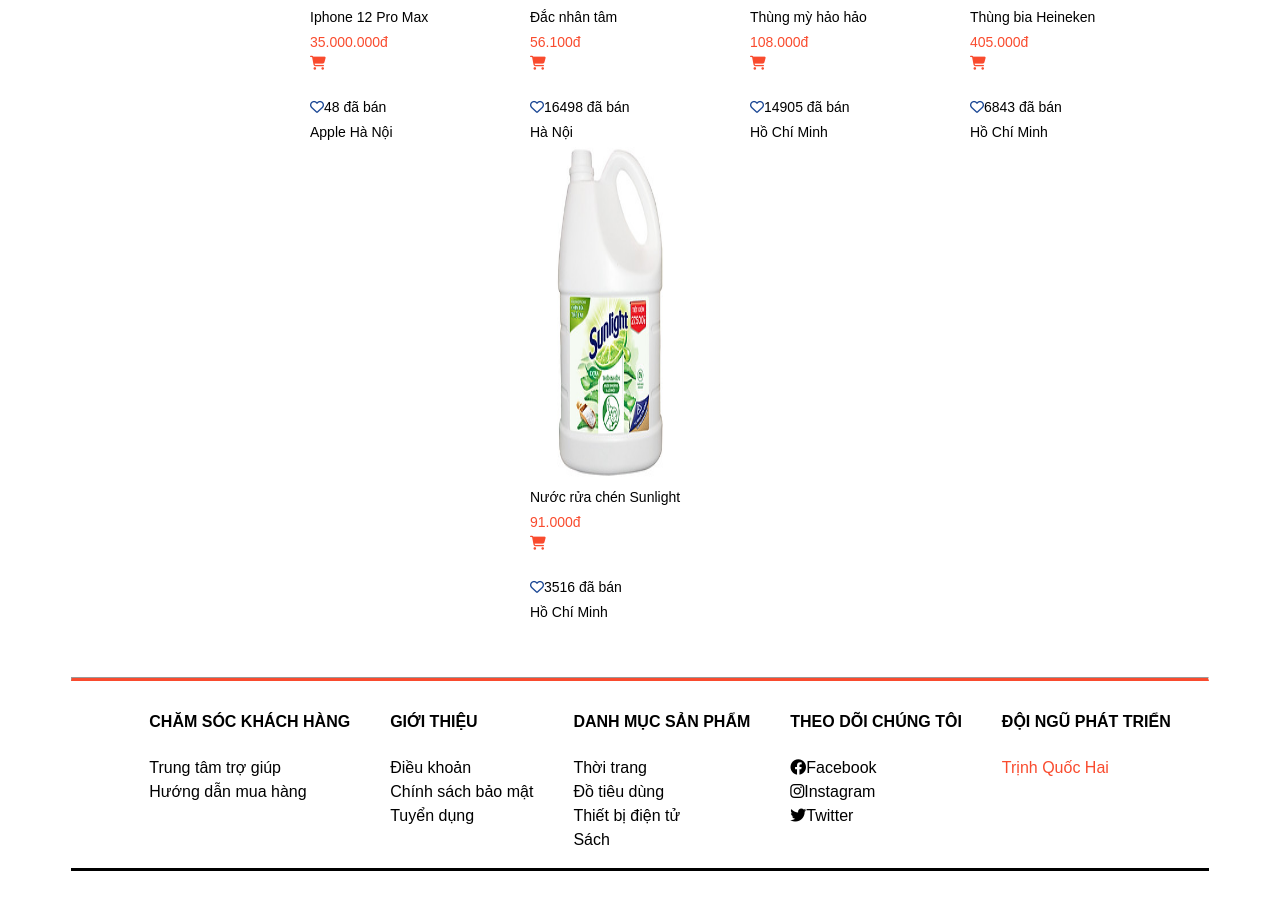
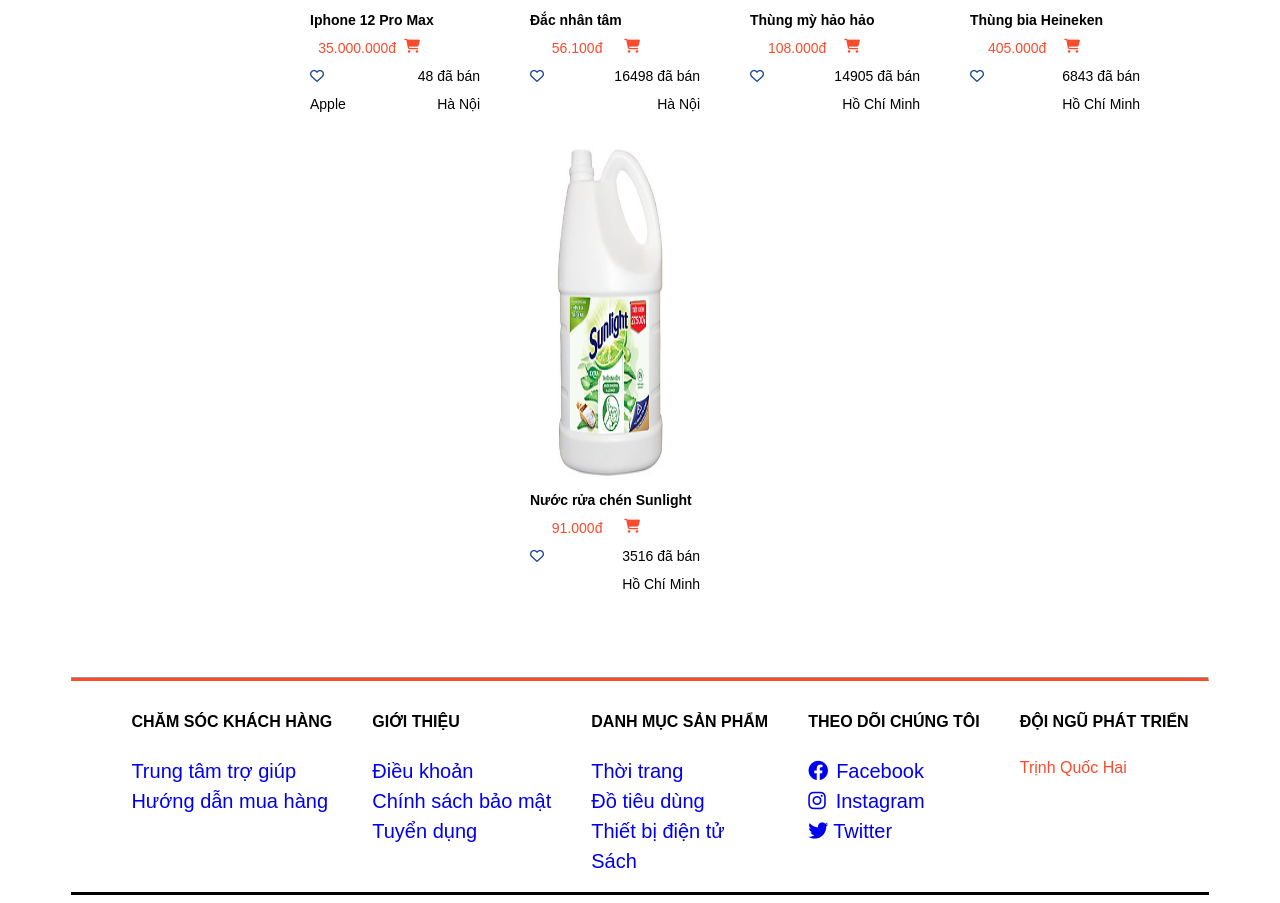
Before and after one commit to TuanKhoa88/HCM_JS230410_TuanKhoa1988, a plain HTML site: page index.html in a window 1280 px wide. Shown: the part 689-1592 px from the top of the page. Before the commit the page ends 1568 px from the top, so only its background shows below. Drawn offline with Linux system fonts and the light colour scheme.

Commit message:
Hackathon003

```diff
--- a/index.html
+++ b/index.html
@@ -121,11 +121,29 @@
         height: 480px;
         object-fit: cover;
         font-size: 14px;
-        line-height: 1.8;
+        line-height: 2;
 
     }
-    .list .product-name{
+
+    .list .product-name {
         text-align: center;
+        font-weight: bold;
+    }
+
+    .fa-cart-shopping {
+        float: right;
+        margin-right: 10px;
+        margin-top: 5px;
+    }
+
+    .sold {
+        float: right;
+        margin-right: 50px;
+    }
+
+    .where {
+        float: right;
+        margin-right: 50px;
     }
 
     .image {
@@ -134,10 +152,13 @@
     }
 
     .price {
+        display: inline-block;
+        text-align: center;
         color: #f94b2e;
-        display: inline-block;
+        width: 120px;
     }
-    .footer{
+
+    .footer {
         display: flex;
         flex-wrap: wrap;
         justify-content: center;
@@ -147,6 +168,17 @@
         line-height: 1.5;
     }
 
+    @media screen and (min-width: 992px) {
+        .menu-list {
+            width: 100%;
+        }
+    }
+
+    @media screen and (max-width: 767px) {
+        .menu-list {
+            width: 100%;
+        }
+    }
 </style>
 
 <body>
@@ -220,35 +252,35 @@
         <div class="list">
             <img class="image" src="./image_html_css/iphone11promax.jpg" alt="Iphone12ProMax"><br>
             <span class="product-name">Iphone 12 Pro Max</span><br>
-            <span class="price">35.000.000đ</span><i class="fa-solid fa-cart-shopping" style="color: #f94b2e;"></i><br>
+            <span class="price">35.000.000đ<i class="fa-solid fa-cart-shopping" style="color: #f94b2e;"></i></span><br>
             <i class="fa-regular fa-heart" style="color: #194694;"></i><span class="sold">48 đã bán</span><br>
-            <span class="where">Apple</span> <span class="where">Hà Nội</span>
+            <span>Apple</span> <span class="where">Hà Nội</span>
         </div>
         <div class="list">
             <img class="image" src="./image_html_css/DacNhanTam.jpg" alt="Đắc nhân tâm"><br>
             <span class="product-name">Đắc nhân tâm</span><br>
-            <span class="price">56.100đ</span><i class="fa-solid fa-cart-shopping" style="color: #f94b2e;"></i><br>
+            <span class="price">56.100đ<i class="fa-solid fa-cart-shopping" style="color: #f94b2e;"></i></span><br>
             <i class="fa-regular fa-heart" style="color: #194694;"></i><span class="sold">16498 đã bán</span><br>
             <span class="where">Hà Nội</span>
         </div>
         <div class="list">
             <img class="image" src="./image_html_css/haohao.jpg" alt="Thùng mỳ hảo hảo"><br>
             <span class="product-name">Thùng mỳ hảo hảo</span><br>
-            <span class="price">108.000đ</span><i class="fa-solid fa-cart-shopping" style="color: #f94b2e;"></i><br>
+            <span class="price">108.000đ<i class="fa-solid fa-cart-shopping" style="color: #f94b2e;"></i></span><br>
             <i class="fa-regular fa-heart" style="color: #194694;"></i><span class="sold">14905 đã bán</span><br>
             <span class="where">Hồ Chí Minh</span>
         </div>
         <div class="list">
             <img class="image" src="./image_html_css/BiaHeineken.jpg" alt="Thùng bia Heineken"><br>
             <span class="product-name">Thùng bia Heineken</span><br>
-            <span class="price">405.000đ</span><i class="fa-solid fa-cart-shopping" style="color: #f94b2e;"></i><br>
+            <span class="price">405.000đ<i class="fa-solid fa-cart-shopping" style="color: #f94b2e;"></i></span><br>
             <i class="fa-regular fa-heart" style="color: #194694;"></i><span class="sold">6843 đã bán</span><br>
             <span class="where">Hồ Chí Minh</span>
         </div>
         <div class="list">
             <img class="image" src="./image_html_css/sunlight.jpg" alt="Nước rửa chén Sunlight"><br>
             <span class="product-name">Nước rửa chén Sunlight</span><br>
-            <span class="price">91.000đ</span><i class="fa-solid fa-cart-shopping" style="color: #f94b2e;"></i><br>
+            <span class="price">91.000đ<i class="fa-solid fa-cart-shopping" style="color: #f94b2e;"></i></span><br>
             <i class="fa-regular fa-heart" style="color: #194694;"></i><span class="sold">3516 đã bán</span><br>
             <span class="where">Hồ Chí Minh</span>
         </div>
@@ -260,8 +292,8 @@
                 <li>
                     <h4>CHĂM SÓC KHÁCH HÀNG</h4>
                 </li>
-                <li>Trung tâm trợ giúp</li>
-                <li>Hướng dẫn mua hàng</li>
+                <li><a href="#">Trung tâm trợ giúp</a></li>
+                <li><a href="#">Hướng dẫn mua hàng</a></li>
             </ul>
         </div>
         <div>
@@ -269,9 +301,9 @@
                 <li>
                     <h4>GIỚI THIỆU</h4>
                 </li>
-                <li>Điều khoản</li>
-                <li>Chính sách bảo mật</li>
-                <li>Tuyển dụng</li>
+                <li><a href="#">Điều khoản</a></li>
+                <li><a href="#">Chính sách bảo mật</a></li>
+                <li><a href="#">Tuyển dụng</a></li>
             </ul>
         </div>
         <div>
@@ -279,10 +311,10 @@
                 <li>
                     <h4>DANH MỤC SẢN PHẨM</h4>
                 </li>
-                <li>Thời trang</li>
-                <li>Đồ tiêu dùng</li>
-                <li>Thiết bị điện tử</li>
-                <li>Sách</li>
+                <li><a href="#">Thời trang</a></li>
+                <li><a href="#">Đồ tiêu dùng</a></li>
+                <li><a href="#">Thiết bị điện tử</a></li>
+                <li><a href="#">Sách</a></li>
             </ul>
         </div>
         <div>
@@ -290,9 +322,9 @@
                 <li>
                     <h4>THEO DÕI CHÚNG TÔI</h4>
                 </li>
-                <li><i class="fa-brands fa-facebook"></i>Facebook</li>
-                <li><i class="fa-brands fa-instagram"></i>Instagram</li>
-                <li><i class="fa-brands fa-twitter"></i>Twitter</li>
+                <li><a href="#"><i class="fa-brands fa-facebook" style="margin-right: 8px;"></i>Facebook</a></li>
+                <li><a href="#"><i class="fa-brands fa-instagram" style="padding-right: 10px;"></i>Instagram</a></li>
+                <li><a href="#"><i class="fa-brands fa-twitter" style="padding-right: 5px;"></i>Twitter</a></li>
             </ul>
         </div>
         <div>
```
